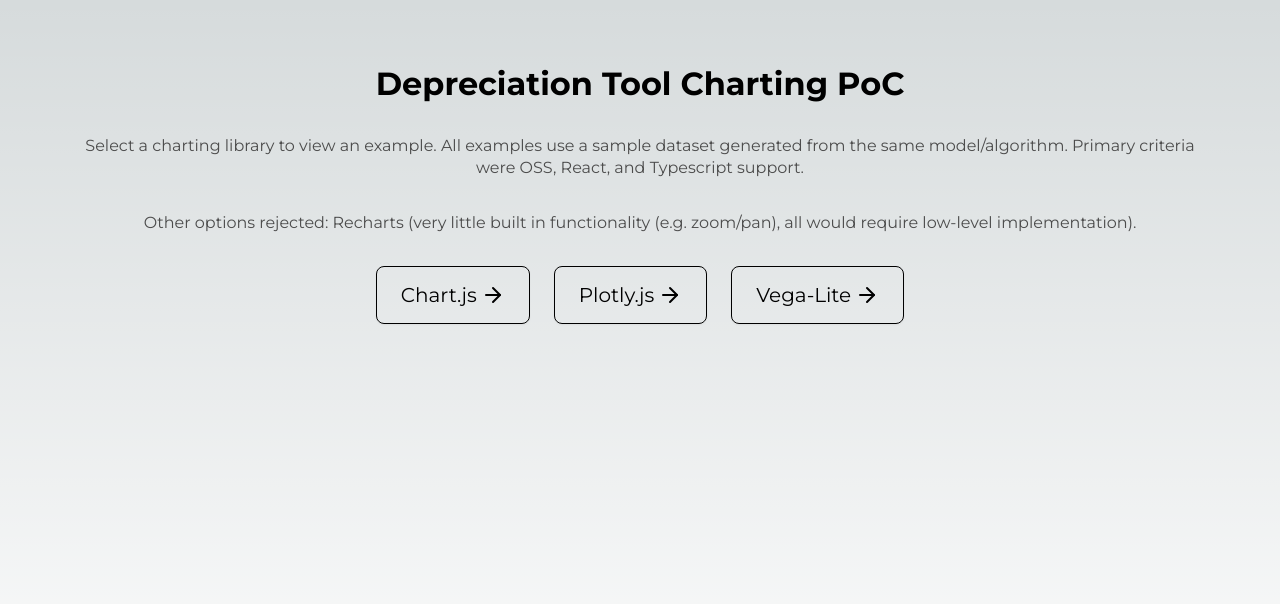
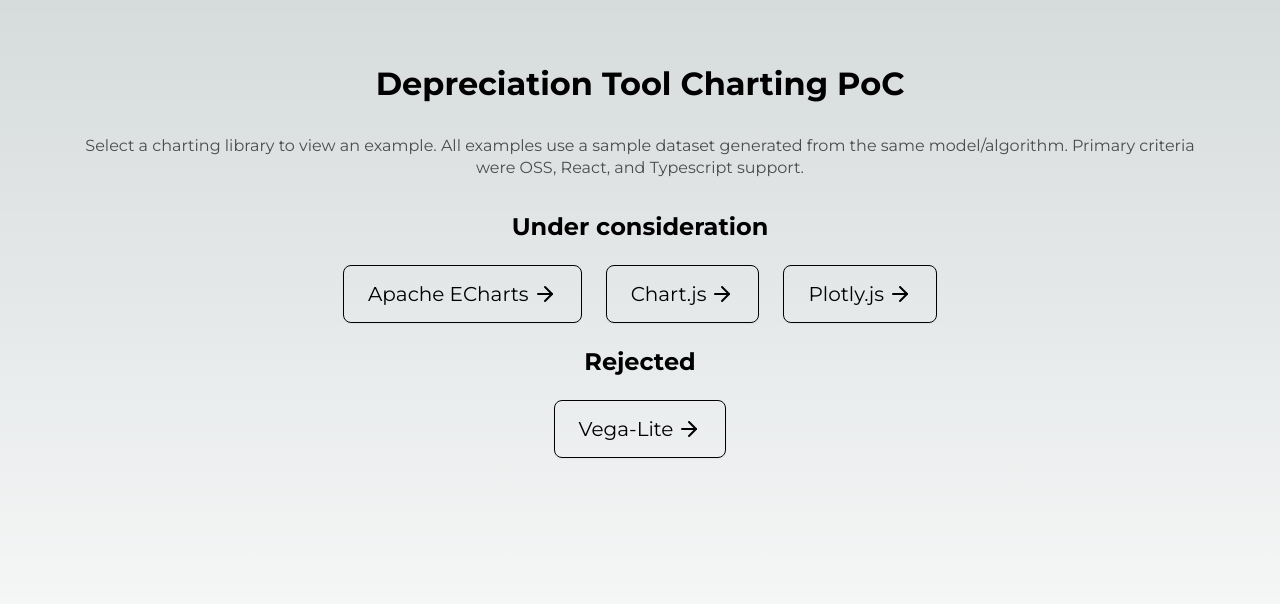
Before and after one commit to mattsbennett/depreciation-poc, a Next.js app: page / in a window 1280 px wide. Shown: the top 604 px of the page. Built offline with nearby package versions, Linux system fonts and the light colour scheme.

Commit message:
Update navigation

```diff
--- a/app/components/Header.tsx
+++ b/app/components/Header.tsx
@@ -7,9 +7,9 @@
 import { usePathname } from "next/navigation";
 
 const pages = {
+    "/apache": "Apache ECharts",
     "/chartjs": "Chart.js",
     "/plotly": "Plotly.js",
-    "/vegalite": "Vega-Lite",
 }
 
 export default function Header() {
--- a/app/page.module.css
+++ b/app/page.module.css
@@ -46,6 +46,10 @@
   text-align: center;
 }
 
+.main h2 {
+  margin-bottom: 1.5rem;
+}
+
 .main a {
   display: flex;
   font-size: 1.25rem;
--- a/app/page.tsx
+++ b/app/page.tsx
@@ -9,12 +9,20 @@
       <h1 className={styles.title}>Depreciation Tool Charting PoC</h1>
       <p className={styles.description}>
         Select a charting library to view an example. All examples use a sample
-        dataset generated from the same model/algorithm. Primary criteria were OSS, React, and Typescript support.
+        dataset generated from the same model/algorithm. Primary criteria were
+        OSS, React, and Typescript support.
       </p>
-      <p>
-      Other options rejected: Recharts (very little built in functionality (e.g. zoom/pan), all would require low-level implementation).
-      </p>
+
+      <h2>Under consideration</h2>
       <ul>
+        <li>
+          <Card>
+            <Link href="/apache">
+              Apache ECharts
+              <ArrowRight />
+            </Link>
+          </Card>
+        </li>
         <li>
           <Card>
             <Link href="/chartjs">
@@ -31,6 +39,10 @@
             </Link>
           </Card>
         </li>
+      </ul>
+
+      <h2>Rejected</h2>
+      <ul>
         <li>
           <Card>
             <Link href="/vegalite">
```
